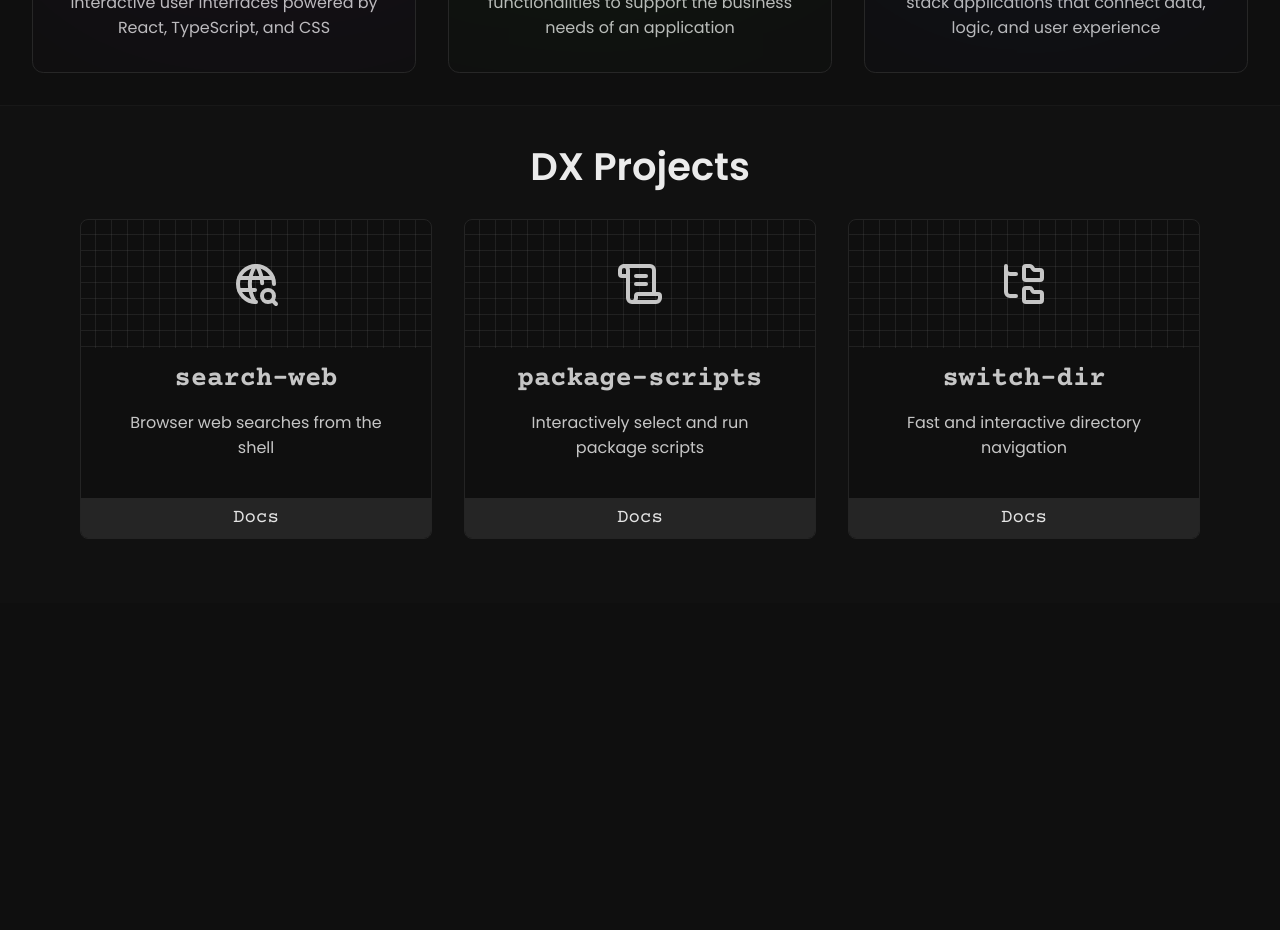
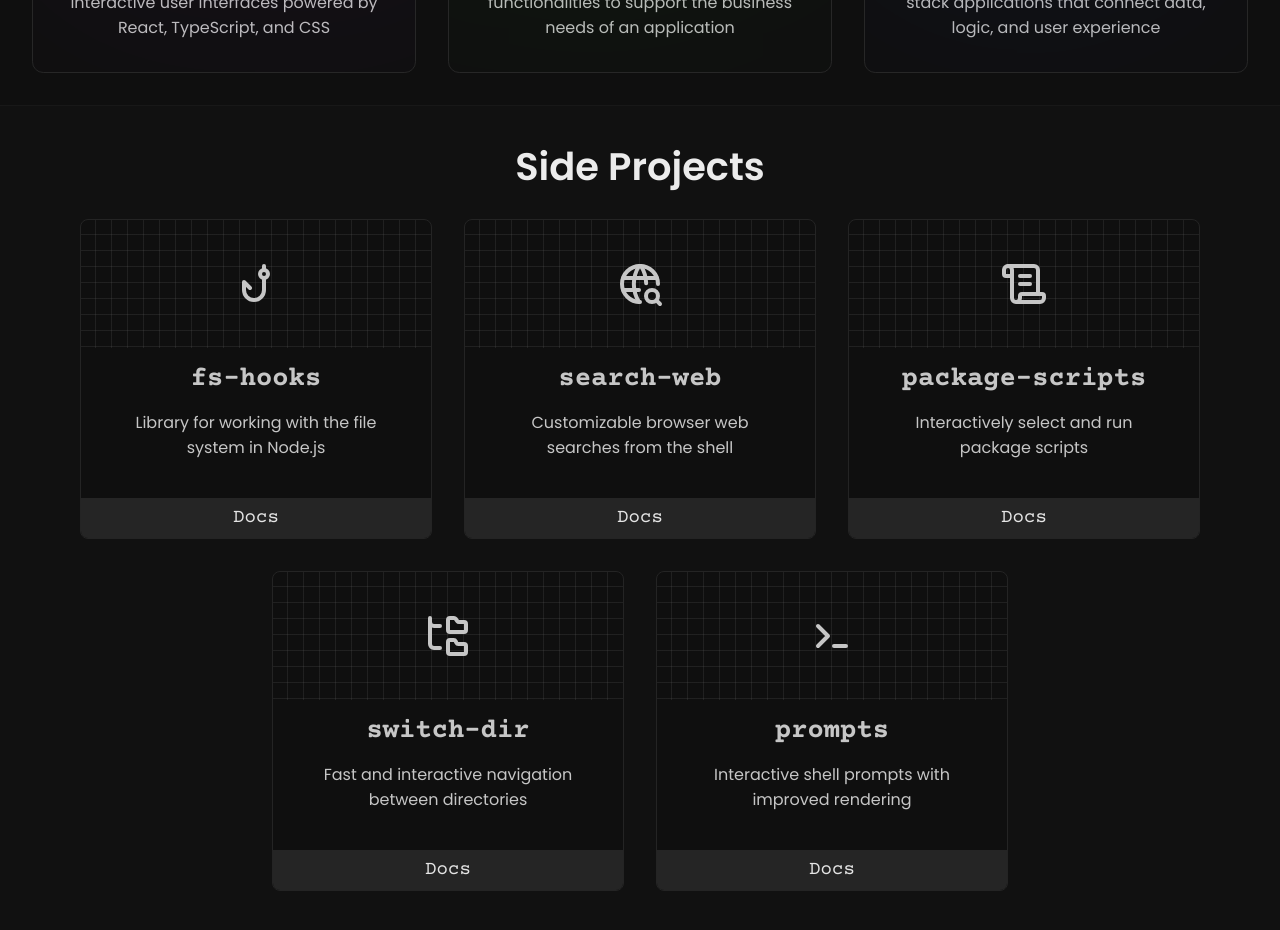
Before and after one commit to LexBorisoff/borisoff.dev, a React (Vite) app: page / in a window 1280 px wide. Shown: the part 1280-2210 px from the top of the page. Before the commit the page ends 1883 px from the top, so only its background shows below. Built offline with nearby package versions, Linux system fonts and the light colour scheme.

Commit message:
refactor(projects): consolidated projects data

```diff
--- a/src/layout/projects/projects-data.ts
+++ b/src/layout/projects/projects-data.ts
@@ -1,51 +1,58 @@
 import { IconType } from 'react-icons';
 import { LuFolderTree, LuScrollText } from 'react-icons/lu';
 import { TbFishHook, TbPrompt, TbWorldSearch } from 'react-icons/tb';
+
+enum ProjectType {
+  CLI = 'tools',
+  Libraries = 'libraries',
+}
 
 interface ProjectInterface {
   name: string;
   Icon: IconType;
   url: string;
   description: string;
+  projectType: ProjectType;
 }
 
 function getUrl(repo: string): string {
   return `https://github.com/LexBorisoff/${repo}`;
 }
 
-export const dxTools: ProjectInterface[] = [
+export const projects: ProjectInterface[] = [
+  {
+    name: 'fs-hooks',
+    Icon: TbFishHook,
+    url: getUrl('fs-hooks'),
+    description: 'Library for working with the file system in Node.js',
+    projectType: ProjectType.Libraries,
+  },
   {
     name: 'search-web',
     Icon: TbWorldSearch,
     url: getUrl('search-web'),
-    description: 'Browser web searches from the shell',
+    description: 'Customizable browser web searches from the shell',
+    projectType: ProjectType.CLI,
   },
   {
     name: 'package-scripts',
     Icon: LuScrollText,
     url: getUrl('package-scripts'),
     description: 'Interactively select and run package scripts',
+    projectType: ProjectType.CLI,
   },
   {
     name: 'switch-dir',
     Icon: LuFolderTree,
     url: getUrl('switch-dir'),
-    description: 'Fast and interactive directory navigation',
-  },
-];
-
-export const libraries: ProjectInterface[] = [
-  {
-    name: 'fs-hooks',
-    Icon: TbFishHook,
-    url: getUrl('fs-hooks'),
-    description: 'Library for working with the file system in Node.js',
+    description: 'Fast and interactive navigation between directories',
+    projectType: ProjectType.CLI,
   },
   {
     name: 'prompts',
     Icon: TbPrompt,
     url: getUrl('prompts'),
-    description:
-      'Interactive prompts with abstracted methods and improved rendering',
+    description: 'Interactive shell prompts with improved rendering',
+    projectType: ProjectType.Libraries,
   },
 ];
--- a/src/layout/projects/projects.tsx
+++ b/src/layout/projects/projects.tsx
@@ -1,6 +1,6 @@
 import Title from '../../components/title/title';
 
-import { dxTools } from './projects-data';
+import { projects } from './projects-data';
 import {
   DocsLink,
   IconWrapper,
@@ -16,10 +16,10 @@ import {
 export default function Projects(): React.ReactNode {
   return (
     <ProjectsSection>
-      <Title css={{ marginBottom: 0 }}>DX Projects</Title>
+      <Title css={{ marginBottom: 0 }}>Side Projects</Title>
 
       <ProjectsWrapper>
-        {dxTools.map(({ name, Icon, description, url }) => (
+        {projects.map(({ name, Icon, description, url }) => (
           <ProjectContainer key={name}>
             <IconWrapper>
               <IconWrapperMask
```
